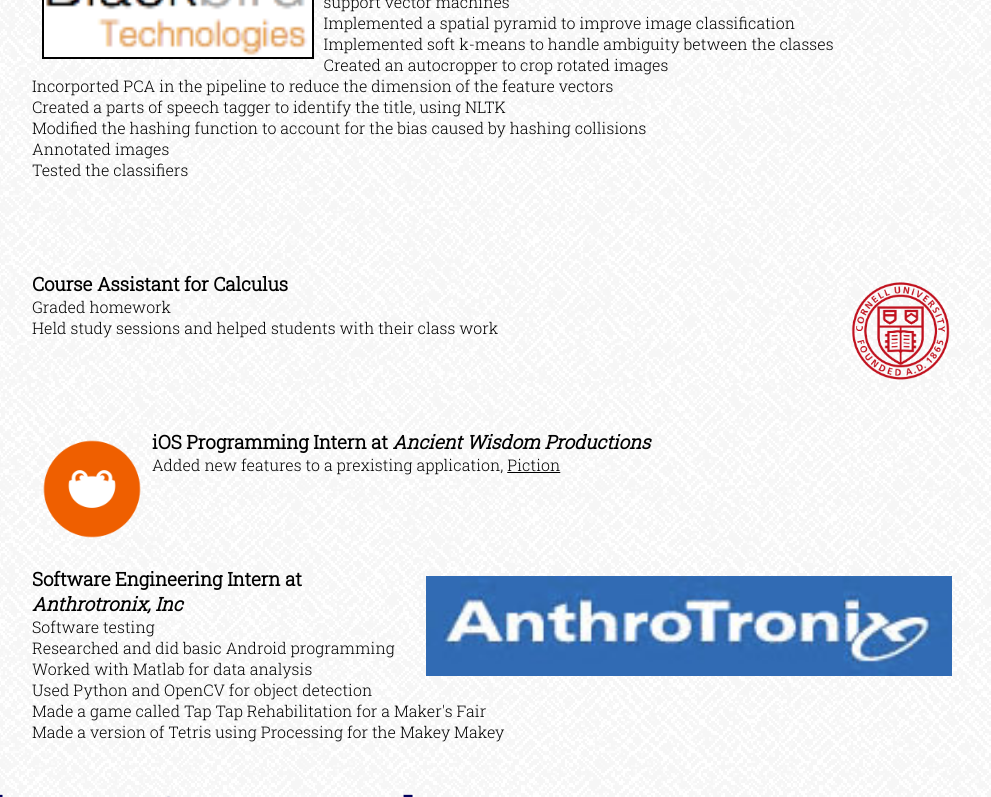
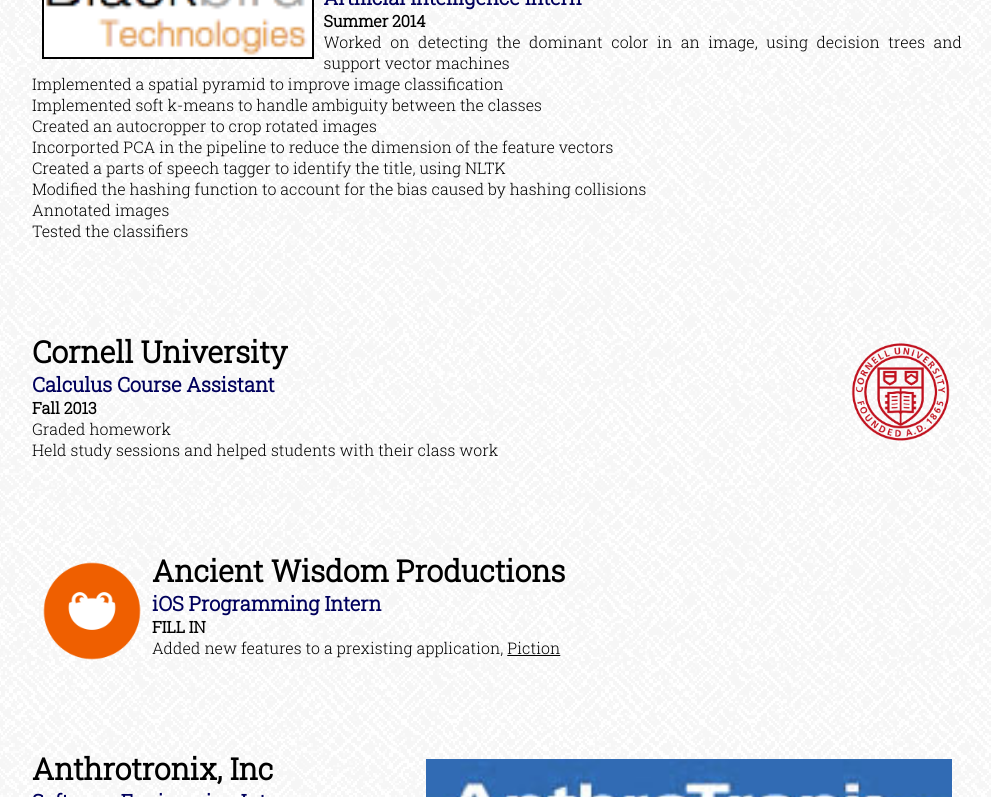
Before and after one commit to akhilaananthram/akhilaananthram.github.io, a plain HTML site: page experience.html in a window 1280 px wide. Shown: the part 451-1248 px from the top of the page, without its empty margins (143-1134 px from the left). Drawn offline with Linux system fonts and the light colour scheme.

Commit message:
formatting

```diff
--- a/css/experience.css
+++ b/css/experience.css
@@ -4,13 +4,18 @@
     font-size: 50px;
 }
 
-#courseID {
-	color: #00005C;
-	font-weight: bold;
+#company {
+	font-size: 30px;
+    margin-top: 10px;
 }
 
-#company {
-	font-style: italic;
+#position {
+    font-weight: bold;
+    color: #00005C;
+    font-size: 20px;
+}
+
+#time {
 }
 
 #job1 {
@@ -18,6 +23,7 @@
     margin-left: 100px;
     margin-right: 100px;
     margin-bottom: 20px;
+    text-align: justify;
 }
 
 #job1 img {
@@ -28,16 +34,12 @@
     margin: 10px;
 }
 
-#job1 h3 {
-	font-weight: bold;
-    margin-top: 10px;
-}
-
 #job2 {
     margin-top: 70px;
     margin-left: 100px;
     margin-right: 100px;
     margin-bottom: 20px;
+    text-align: justify;
 }
 
 #job2 img {
@@ -48,7 +50,7 @@
     margin: 10px;
 }
 
-#job2 h3 {
-	font-weight: bold;
-    margin-top: 10px;
+#courseID {
+    color: #00005C;
+    font-weight: bold;
 }
--- a/experience.html
+++ b/experience.html
@@ -26,7 +26,9 @@
 
   <div id="job1">
   <img src="img/blackbird.png" alt="Blackbird" style="border: 2px solid">
-  <h3>Artificial Intelligence Intern at <span id="company">Blackbird Technologies</span></h3>
+  <h3 id="company">Blackbird Technologies</h3>
+  <h4 id="position">Artificial Intelligence Intern</h4>
+  <h4 id="time">Summer 2014</h4>
   <p>Worked on detecting the dominant color in an image, using decision trees and support vector machines<br>
   Implemented a spatial pyramid to improve image classification<br>
   Implemented soft k-means to handle ambiguity between the classes<br>
@@ -41,7 +43,9 @@
 
   <div id="job2">
   <img src="img/cornell.gif" alt="Cornell">
-  <h3>Course Assistant for Calculus</h3>
+  <h3 id="company">Cornell University</h3>
+  <h4 id="position">Calculus Course Assistant</h4>
+  <h4 id="time">Fall 2013</h4>
   <p>Graded homework<br>
   Held study sessions and helped students with their class work</p>
   <br>
@@ -49,14 +53,18 @@
 
   <div id="job1">
   <img src="img/awp.png" alt="AWP">
-  <h3>iOS Programming Intern at <span id="company">Ancient Wisdom Productions</span></h3>
+  <h3 id="company">Ancient Wisdom Productions</h3>
+  <h4 id="position">iOS Programming Intern</h4>
+  <h4 id="time">FILL IN</h4>
   <p>Added new features to a prexisting application, <a href="http://pictionapp.com">Piction</a></p>
   <br>
   </div>
 
   <div id="job2">
   <img src="img/anthrotronix.jpg" alt="Anthrotronix">
-  <h3>Software Engineering Intern at <span id="company">Anthrotronix, Inc</span></h3>
+  <h3 id="company">Anthrotronix, Inc</h3>
+  <h4 id="position">Software Engineering Intern</h4>
+  <h4 id="time">FILL IN</h4>
   <p>Software testing<br>
   Researched and did basic Android programming<br>
   Worked with Matlab for data analysis<br>
@@ -70,7 +78,7 @@
   <h3><strong>Computer Science Courses</strong></h3>
   <p><span id="courseID">INFO 1300</span> - Introductory Design and Programming for the Web (HTML & CSS)</p>
   <p><span id="courseID">CS 4300</span> - Information Retrieval</p>
-  <p><span id="courseID">CS 4410</span> - Operating Systems</p>
+  <p><span id="courseID">CS 4410</span> - Operating Systems (Python)</p>
   <p><span id="courseID">CS 4780</span> - Machine Learning (Python)</p>
   <p><span id="courseID">CS 4701</span> - Practicum in Artificial Intelligence</p>
   <p><span id="courseID">CS 4700</span> - Foundations of Artificial Intelligence</p>
```
Also changed, not shown: index.html (+1 -3 lines).
